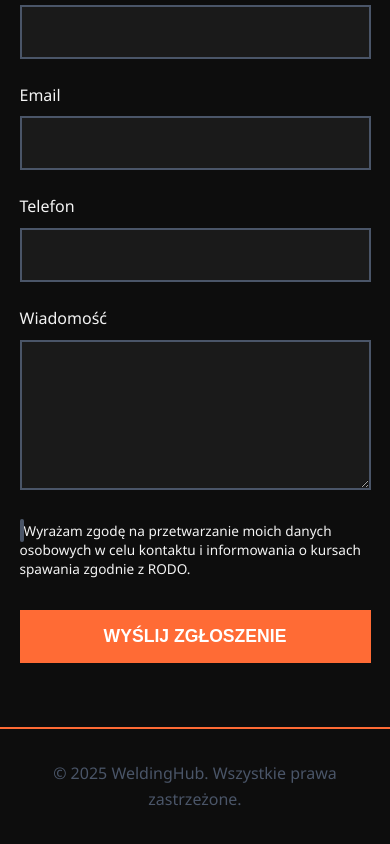
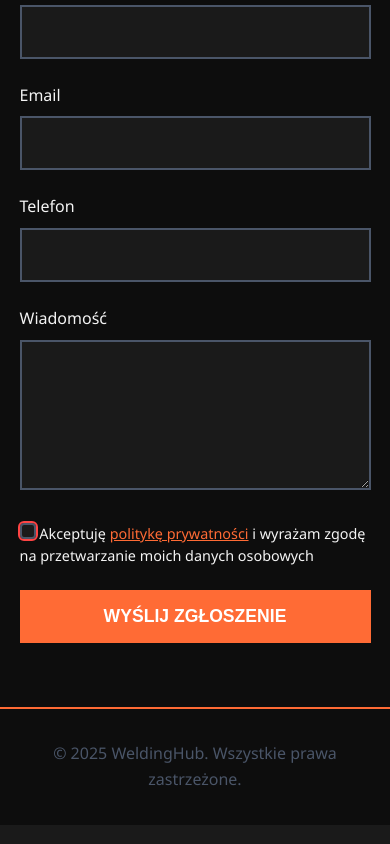
Before and after one commit to MaksymKratasiuk/welding-landing, a plain HTML site: page index.html in a window 390 px wide. Shown: the part 5524-6368 px from the top of the page. Drawn offline with Linux system fonts and the light colour scheme.

Commit message:
fixed checkbox

```diff
--- a/index.html
+++ b/index.html
@@ -132,7 +132,7 @@
         </div>
     </section>
 
-   <!-- Contact Form -->
+    <!-- Contact Form -->
     <section class="contact-section" id="contact">
         <div class="contact-container">
             <h2 class="section-title" data-i18n="contact_title">Zapisz się na kurs</h2>
@@ -155,9 +155,11 @@
                 </div>
                 <div class="form-group checkbox-group">
                     <label class="checkbox-label">
-                        <input type="checkbox" name="gdpr" required>
-                        <span class="checkmark"></span>
-                        <span data-i18n="form_gdpr">Wyrażam zgodę na przetwarzanie moich danych osobowych w celu kontaktu i informowania o kursach spawania zgodnie z RODO.</span>
+                        <input type="checkbox" name="consent" required>
+                        <span data-i18n="form_consent">
+                            Akceptuję <a href="/polityka-prywatnosci.html" target="_blank">politykę prywatności</a>
+                            i wyrażam zgodę na przetwarzanie moich danych osobowych
+                        </span>
                     </label>
                 </div>
                 <button type="submit" class="submit-btn" data-i18n="form_submit">Wyślij zgłoszenie</button>
--- a/script.js
+++ b/script.js
@@ -10,7 +10,12 @@ function changeLanguage(lang) {
     document.querySelectorAll('[data-i18n]').forEach(element => {
         const key = element.getAttribute('data-i18n');
         if (translations[lang][key]) {
-            element.textContent = translations[lang][key];
+            // Для елементів що містять HTML (як наш checkbox)
+            if (key === 'form_consent') {
+                element.innerHTML = translations[lang][key];
+            } else {
+                element.textContent = translations[lang][key];
+            }
         }
     });
 
@@ -46,21 +51,7 @@ document.querySelectorAll('a[href^="#"]').forEach(anchor => {
     });
 });
 
-// Form Submission
-document.getElementById('contactForm').addEventListener('submit', function(e) {
-    e.preventDefault();
 
-    // Check if GDPR checkbox is checked
-    const gdprCheckbox = this.querySelector('input[name="gdpr"]');
-    if (!gdprCheckbox.checked) {
-        alert('Please accept the GDPR consent to continue.');
-        return;
-    }
-
-    // Here you can add form submission logic (Formspree, EmailJS, etc.)
-    alert(translations[currentLang].form_submit + ' ✓');
-    this.reset();
-});
 
 // Load saved language preference
 window.addEventListener('DOMContentLoaded', () => {
--- a/styles.css
+++ b/styles.css
@@ -388,68 +388,6 @@ section {
     min-height: 150px;
 }
 
-/* Checkbox Styles */
-.checkbox-group {
-    margin-bottom: 2rem;
-}
-
-.checkbox-label {
-    display: flex;
-    align-items: flex-start;
-    gap: 0.75rem;
-    cursor: pointer;
-    font-size: 0.9rem;
-    line-height: 1.4;
-}
-
-.checkbox-label input[type="checkbox"] {
-    position: absolute;
-    opacity: 0;
-    cursor: pointer;
-    height: 20px;
-    width: 20px;
-    margin: 0;
-    padding: 0;
-}
-
-.checkmark {
-    position: relative;
-    height: 20px;
-    width: 20px;
-    background: var(--dark);
-    border: 2px solid var(--steel);
-    border-radius: 3px;
-    transition: all 0.3s;
-    flex-shrink: 0;
-    margin-top: 2px;
-}
-
-.checkbox-label:hover input ~ .checkmark {
-    border-color: var(--primary);
-}
-
-.checkbox-label input:checked ~ .checkmark {
-    background: var(--primary);
-    border-color: var(--primary);
-}
-
-.checkmark:after {
-    content: "";
-    position: absolute;
-    display: none;
-    left: 6px;
-    top: 2px;
-    width: 5px;
-    height: 10px;
-    border: solid white;
-    border-width: 0 2px 2px 0;
-    transform: rotate(45deg);
-}
-
-.checkbox-label input:checked ~ .checkmark:after {
-    display: block;
-}
-
 .submit-btn {
     width: 100%;
     padding: 1rem;
@@ -526,25 +464,84 @@ footer p {
     .section-title {
         font-size: 2rem;
     }
+}
+
+/* Checkbox RODO styles */
+.checkbox-group {
+    margin-bottom: 1.5rem;
+}
 
 .checkbox-label {
-        font-size: 0.85rem;
+    display: flex;
+    align-items: flex-start;
+    gap: 0.75rem;
+    cursor: pointer;
+    font-size: 0.9rem;
+    line-height: 1.5;
 }
 
 .checkbox-label input[type="checkbox"] {
-        height: 18px;
-        width: 18px;
+    width: 16px !important;
+    height: 16px !important;
+    min-width: 16px !important;
+    min-height: 16px !important;
+    max-width: 16px !important;
+    max-height: 16px !important;
+    margin-top: 2px;
+    cursor: pointer;
+    appearance: none;
+    -webkit-appearance: none;
+    -moz-appearance: none;
+    background: var(--dark);
+    border: 2px solid var(--steel);
+    border-radius: 4px;
+    position: relative;
+    transition: all 0.3s ease;
+    box-sizing: border-box;
+    flex-shrink: 0;
+    padding: 0;
 }
 
-    .checkmark {
-        height: 18px;
-        width: 18px;
+.checkbox-label input[type="checkbox"]:checked {
+    background: var(--primary);
+    border-color: var(--primary);
 }
 
-    .checkmark:after {
-        left: 5px;
-        top: 1px;
-        width: 4px;
-        height: 8px;
+.checkbox-label input[type="checkbox"]:checked::after {
+    content: '✓';
+    position: absolute;
+    top: 50%;
+    left: 50%;
+    transform: translate(-50%, -50%);
+    color: white;
+    font-size: 12px;
+    font-weight: bold;
 }
+
+.checkbox-label input[type="checkbox"]:hover {
+    border-color: var(--primary);
+    transform: scale(1.05);
 }
+
+.checkbox-label span {
+    color: var(--light);
+}
+
+.checkbox-label a {
+    color: var(--primary);
+    text-decoration: underline;
+    transition: color 0.3s;
+}
+
+.checkbox-label a:hover {
+    color: var(--accent);
+}
+
+/* Validation styles */
+.checkbox-label input[type="checkbox"]:invalid {
+    outline: 2px solid #ff4444;
+}
+
+.checkbox-label input[type="checkbox"]:valid {
+    outline: none;
+}
--- a/translations.js
+++ b/translations.js
@@ -47,9 +47,9 @@ const translations = {
         form_email: "Email",
         form_phone: "Telefon",
         form_message: "Wiadomość",
-                form_gdpr: "Wyrażam zgodę na przetwarzanie moich danych osobowych w celu kontaktu i informowania o kursach spawania zgodnie z RODO.",
         form_submit: "Wyślij zgłoszenie",
-        footer_text: "© 2025 WeldingHub. Wszystkie prawa zastrzeżone."
+        footer_text: "© 2025 WeldingHub. Wszystkie prawa zastrzeżone.",
+        form_consent: 'Akceptuję <a href="/polityka-prywatnosci.html" target="_blank">politykę prywatności</a> i wyrażam zgodę na przetwarzanie moich danych osobowych'
     },
     uk: {
         nav_home: "Головна",
@@ -98,9 +98,9 @@ const translations = {
         form_email: "Email",
         form_phone: "Телефон",
         form_message: "Повідомлення",
-                form_gdpr: "Я погоджуюся на обробку моїх персональних даних з метою зв'язку та інформування про курси зварювання згідно з GDPR.",
         form_submit: "Надіслати заявку",
-        footer_text: "© 2025 WeldingHub. Всі права захищені."
+        footer_text: "© 2025 WeldingHub. Всі права захищені.",
+        form_consent: 'Приймаю <a href="/polityka-prywatnosci.html" target="_blank">політику конфіденційності</a> та даю згоду на обробку моїх персональних даних'
     },
     en: {
         nav_home: "Home",
@@ -149,8 +149,8 @@ const translations = {
         form_email: "Email",
         form_phone: "Phone",
         form_message: "Message",
-                form_gdpr: "I consent to the processing of my personal data for contact and information about welding courses in accordance with GDPR.",
         form_submit: "Send Application",
-        footer_text: "© 2025 WeldingHub. All rights reserved."
+        footer_text: "© 2025 WeldingHub. All rights reserved.",
+        form_consent: 'I accept the <a href="/polityka-prywatnosci.html" target="_blank">privacy policy</a> and consent to the processing of my personal data'
     }
 };
```
Lines whose indentation alone changed are shown as unchanged.
